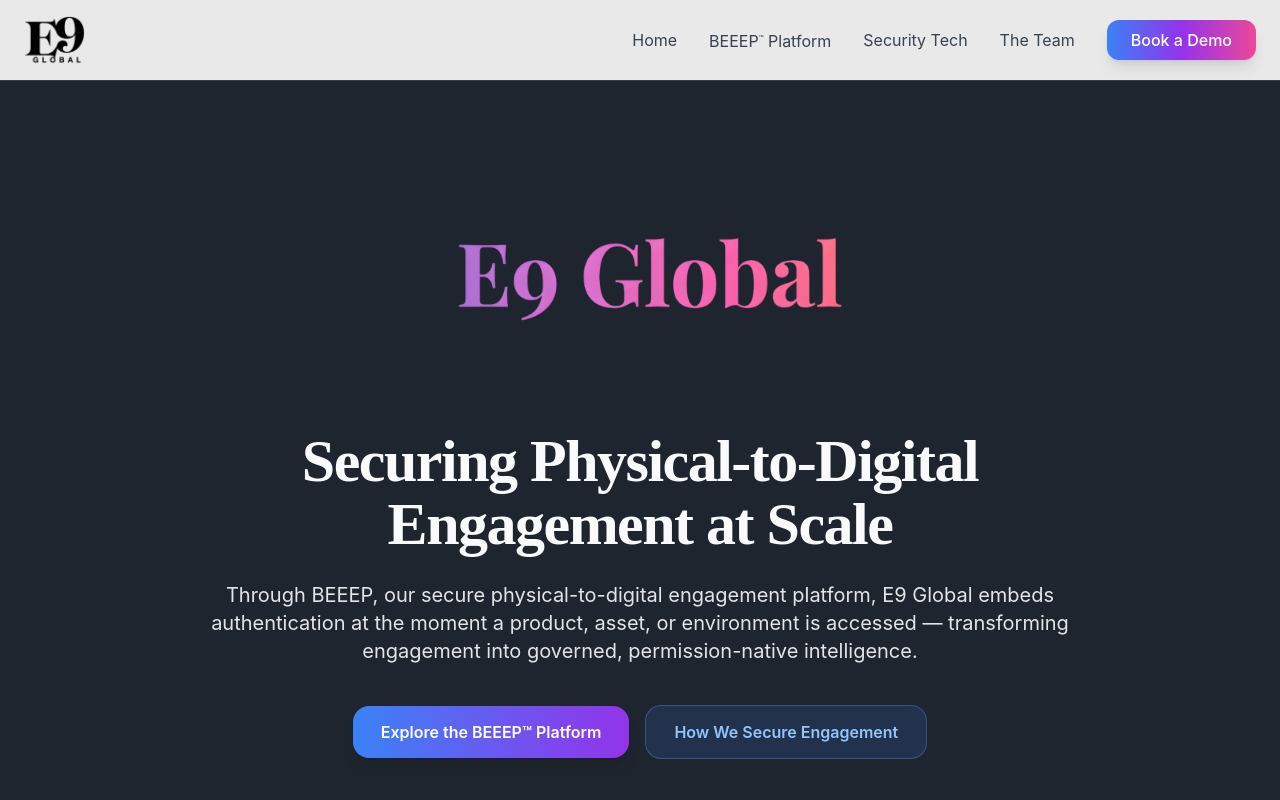
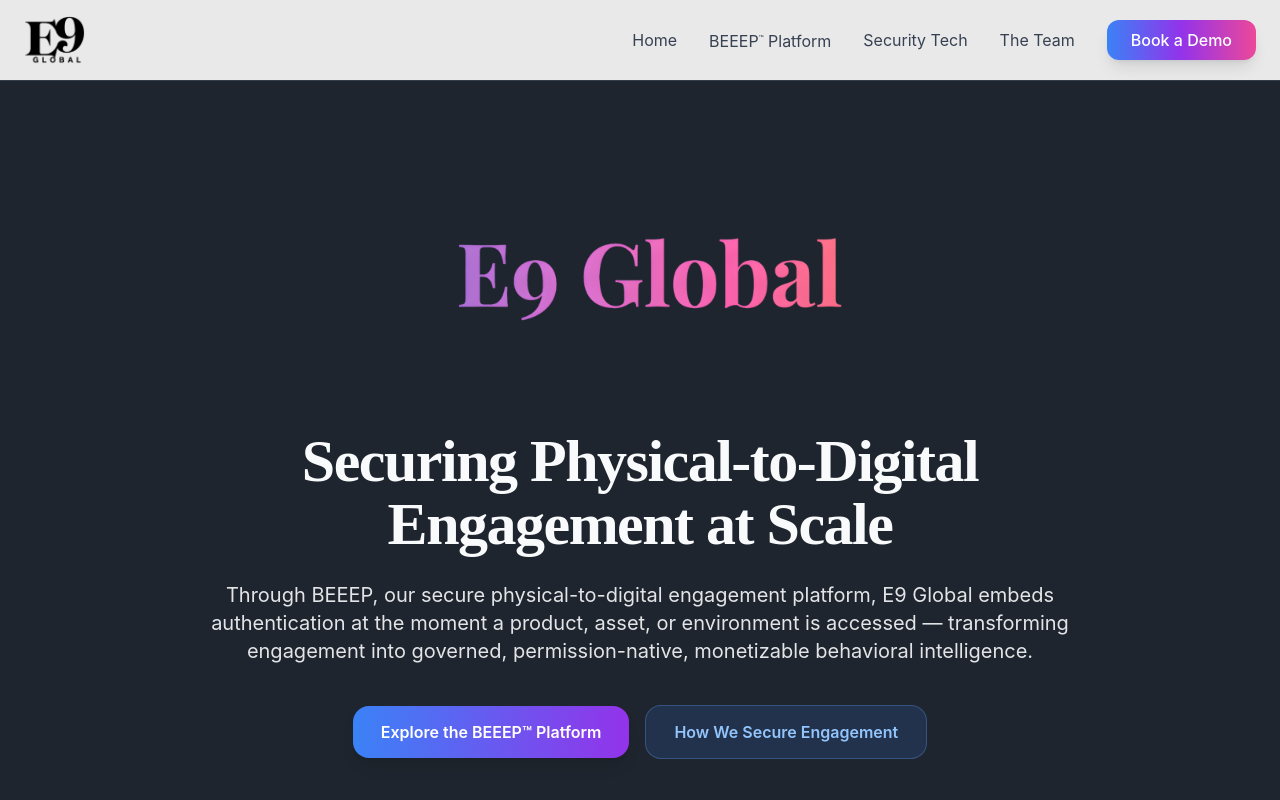
Before and after one commit to NewGrooves/e9-global-backup, a React (Vite) app: page / in a window 1280 px wide. Shown: the top 800 px of the page. Built offline with nearby package versions, Linux system fonts and the light colour scheme.

Commit message:
Update HomeStaging.tsx

```diff
--- a/src/pages/HomeStaging.tsx
+++ b/src/pages/HomeStaging.tsx
@@ -98,7 +98,7 @@ const HomeStaging = () => {
               <p className="mt-6 text-lg sm:text-xl text-foreground/90 leading-relaxed max-w-4xl mx-auto">
                 Through BEEEP, our secure physical-to-digital engagement platform, E9 Global embeds
                 authentication at the moment a product, asset, or environment is accessed — transforming
-                engagement into governed, permission-native intelligence.
+                engagement into governed, permission-native, monetizable behavioral intelligence.
               </p>
 
               <div className="mt-9 sm:mt-10 flex flex-col sm:flex-row items-center justify-center gap-3 sm:gap-4">
```
